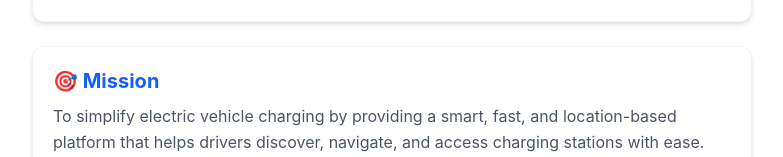
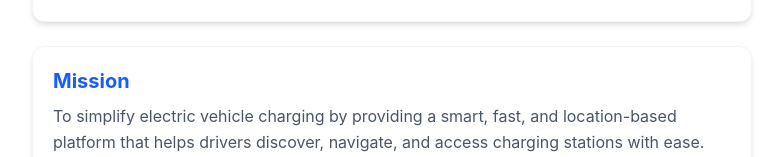
Before and after one commit to muurucosmas/chargeFlow, a React (Vite) app: page /about in a window 1280 px wide. Shown: the part 284-441 px from the top of the page, without its empty margins (248-1031 px from the left). Built offline with nearby package versions, Linux system fonts and the light colour scheme.

Commit message:
changed side bar

```diff
--- a/src/pages/About.jsx
+++ b/src/pages/About.jsx
@@ -30,7 +30,7 @@ function About() {
       {/* Mission */}
       <div className="bg-white shadow-md rounded-xl p-5 border border-gray-100">
         <h2 className="text-xl font-bold text-blue-600 mb-2">
-          🎯 Mission
+          Mission
         </h2>
         <p className="text-gray-600 leading-relaxed">
           To simplify electric vehicle charging by providing a smart, fast,
```
